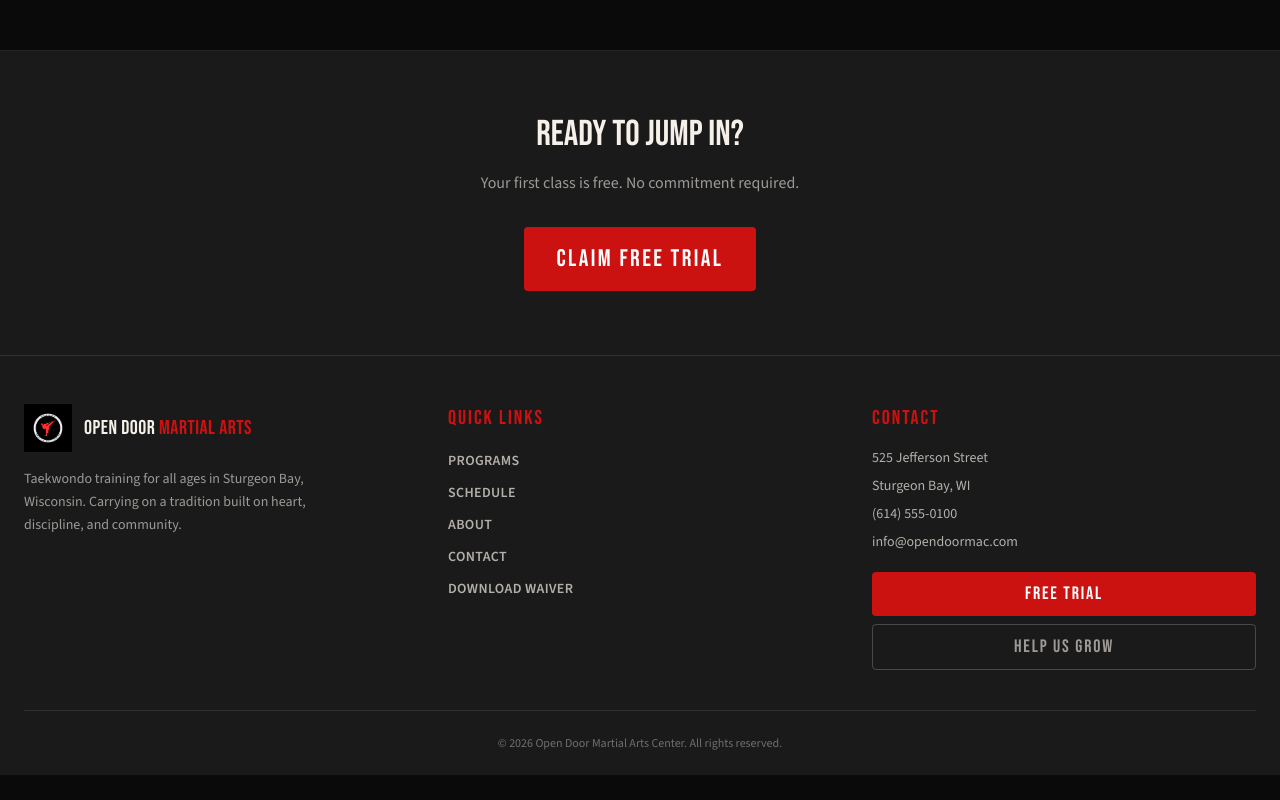
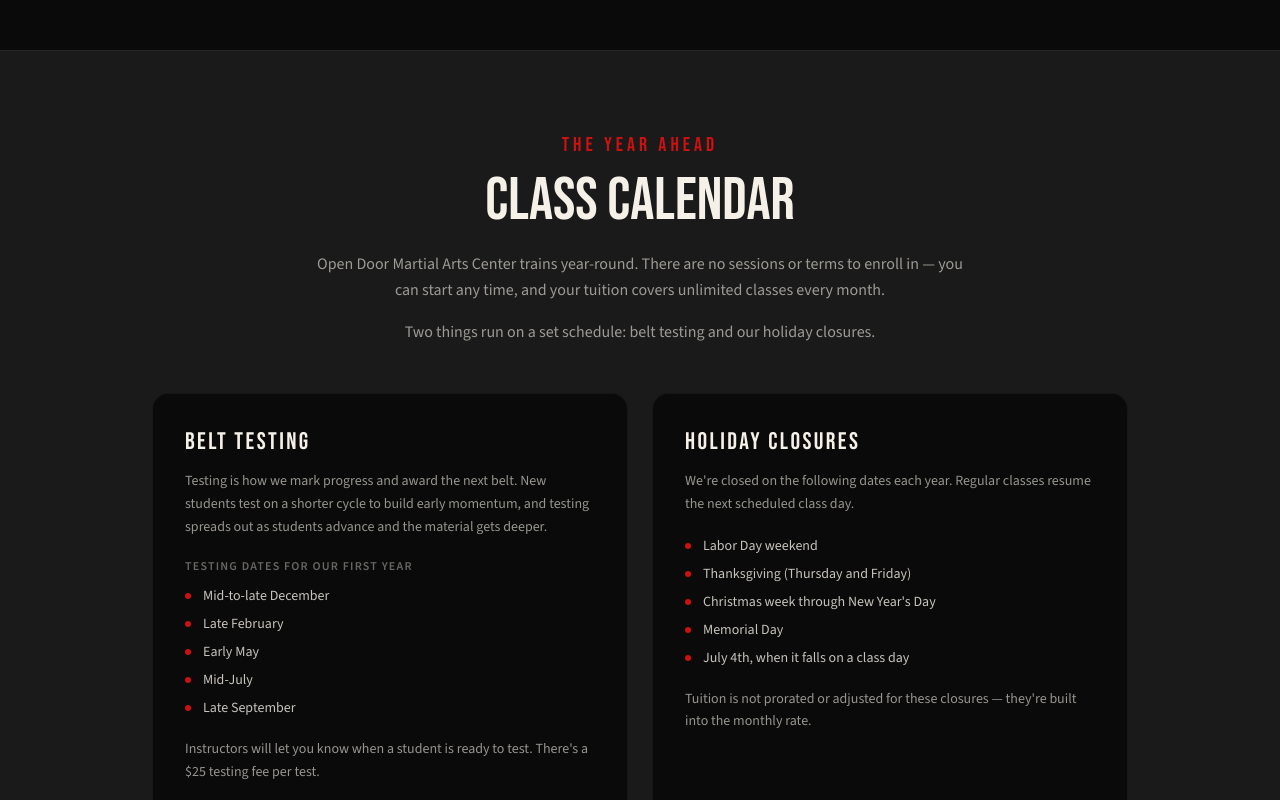
Before and after one commit to rebarlas2534-ship-it/open-door-martial-arts, a Next.js app: page /schedule in a window 1280 px wide. Shown: the part 1460-2260 px from the top of the page. Before the commit the page ends 2235 px from the top, so only its background shows below. Built offline with nearby package versions, Linux system fonts and the light colour scheme.

Commit message:
Add Class Calendar section to Schedule page
Explain year-round training with no sessions/terms, list first-year
belt testing date windows and fee, and list annual holiday closures.

Co-Authored-By: Claude Sonnet 5 <noreply@anthropic.com>

```diff
--- a/src/app/schedule/page.tsx
+++ b/src/app/schedule/page.tsx
@@ -52,6 +52,22 @@ const schedule = [
     day: "Sunday",
     classes: [],
   },
+];
+
+const beltTestingDates = [
+  "Mid-to-late December",
+  "Late February",
+  "Early May",
+  "Mid-July",
+  "Late September",
+];
+
+const holidayClosures = [
+  "Labor Day weekend",
+  "Thanksgiving (Thursday and Friday)",
+  "Christmas week through New Year's Day",
+  "Memorial Day",
+  "July 4th, when it falls on a class day",
 ];
 
 const programColors: Record<string, string> = {
@@ -135,8 +151,73 @@ export default function SchedulePage() {
         </div>
       </section>
 
+      {/* Class Calendar */}
+      <section className="py-20 bg-dojo-gray border-t border-white/5">
+        <div className="mx-auto max-w-5xl px-6">
+          <div className="text-center mb-12">
+            <p className="font-heading text-dojo-red text-xl tracking-[0.2em] mb-3">THE YEAR AHEAD</p>
+            <h2 className="font-heading text-5xl sm:text-6xl text-dojo-cream mb-5">CLASS CALENDAR</h2>
+            <p className="text-dojo-cream/60 max-w-2xl mx-auto leading-relaxed">
+              Open Door Martial Arts Center trains year-round. There are no sessions or terms to
+              enroll in — you can start any time, and your tuition covers unlimited classes every month.
+            </p>
+            <p className="text-dojo-cream/60 max-w-2xl mx-auto leading-relaxed mt-4">
+              Two things run on a set schedule: belt testing and our holiday closures.
+            </p>
+          </div>
+
+          <div className="grid grid-cols-1 md:grid-cols-2 gap-6">
+            {/* Belt Testing */}
+            <div className="bg-dojo-black rounded-2xl border border-white/5 p-8">
+              <h3 className="font-heading text-2xl tracking-widest text-dojo-cream mb-3">BELT TESTING</h3>
+              <p className="text-dojo-cream/60 text-sm leading-relaxed mb-5">
+                Testing is how we mark progress and award the next belt. New students test on a
+                shorter cycle to build early momentum, and testing spreads out as students advance
+                and the material gets deeper.
+              </p>
+              <p className="text-dojo-cream/40 text-xs font-semibold tracking-widest uppercase mb-3">
+                Testing dates for our first year
+              </p>
+              <ul className="flex flex-col gap-2 mb-5">
+                {beltTestingDates.map((d) => (
+                  <li key={d} className="flex items-center gap-3 text-dojo-cream/80 text-sm">
+                    <span className="w-1.5 h-1.5 rounded-full bg-dojo-red flex-shrink-0" />
+                    {d}
+                  </li>
+                ))}
+              </ul>
+              <p className="text-dojo-cream/60 text-sm leading-relaxed">
+                Instructors will let you know when a student is ready to test. There&apos;s a $25
+                testing fee per test.
+              </p>
+            </div>
+
+            {/* Holiday Closures */}
+            <div className="bg-dojo-black rounded-2xl border border-white/5 p-8">
+              <h3 className="font-heading text-2xl tracking-widest text-dojo-cream mb-3">HOLIDAY CLOSURES</h3>
+              <p className="text-dojo-cream/60 text-sm leading-relaxed mb-5">
+                We&apos;re closed on the following dates each year. Regular classes resume the next
+                scheduled class day.
+              </p>
+              <ul className="flex flex-col gap-2 mb-5">
+                {holidayClosures.map((d) => (
+                  <li key={d} className="flex items-center gap-3 text-dojo-cream/80 text-sm">
+                    <span className="w-1.5 h-1.5 rounded-full bg-dojo-red flex-shrink-0" />
+                    {d}
+                  </li>
+                ))}
+              </ul>
+              <p className="text-dojo-cream/60 text-sm leading-relaxed">
+                Tuition is not prorated or adjusted for these closures — they&apos;re built into the
+                monthly rate.
+              </p>
+            </div>
+          </div>
+        </div>
+      </section>
+
       {/* CTA */}
-      <section className="py-16 bg-dojo-gray border-t border-white/5">
+      <section className="py-16 border-t border-white/5">
         <div className="mx-auto max-w-xl px-6 text-center">
           <h2 className="font-heading text-4xl text-dojo-cream mb-4">READY TO JUMP IN?</h2>
           <p className="text-dojo-cream/60 mb-8">Your first class is free. No commitment required.</p>
```
